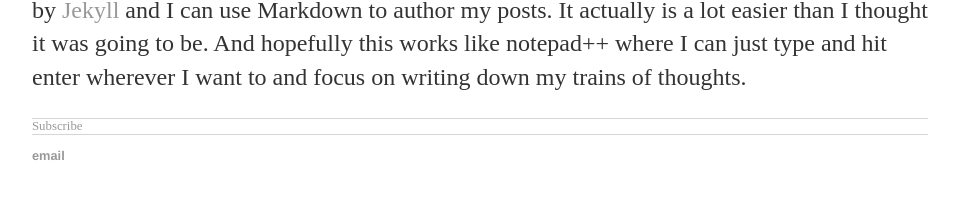
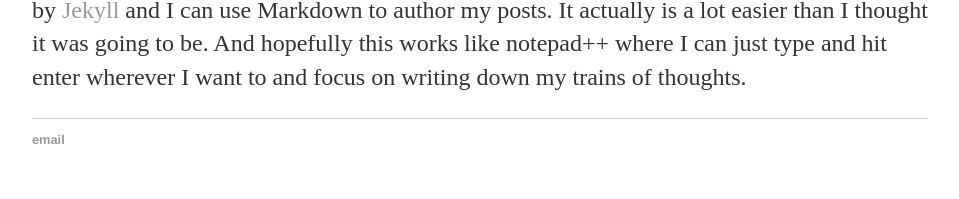
Before and after one commit to destyli/destyli.github.io, a Jekyll site: the page built from _posts/2020-05-27-destyli-site-launched.md, in a window 1280 px wide. Shown: the part 295-494 px from the top of the page, without its empty margins (160-1119 px from the left). Built offline with Jekyll 4.4.1, drawn with Linux system fonts in a browser that asks for light colours; Markdown is read by kramdown in place of the engine named in the settings.

Commit message:
Update post.html

```diff
--- a/_layouts/post.html
+++ b/_layouts/post.html
@@ -8,4 +8,4 @@
   {{ content }}
 </div>
 
-<footer><a href=https://destyli.github.io/blog/atom.xml>Subscribe</a></footer>
+<!--<footer><a href=https://destyli.github.io/blog/atom.xml>Subscribe</a></footer>-->
```
